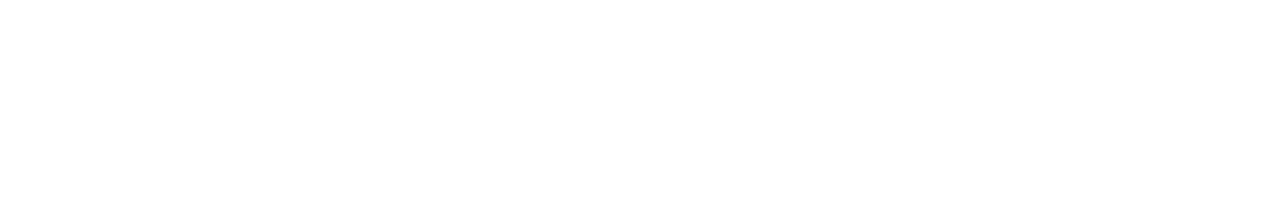
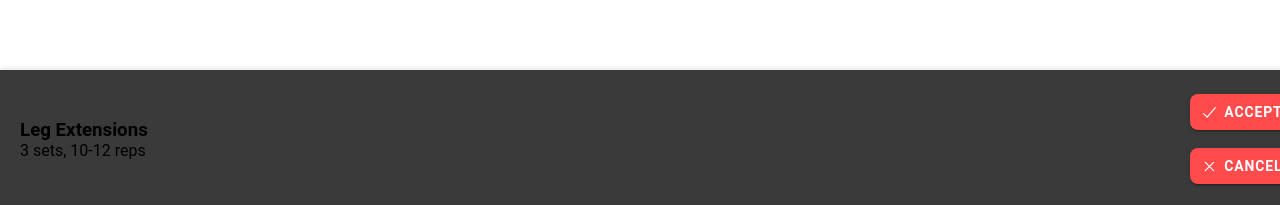
Before and after one commit to CSE437s/semester-project-group-8, a React (Vite) app in the folder LiftingApp/: page /Workout in a window 1280 px wide. Shown: the part 592-797 px from the top of the page. Built offline with nearby package versions, Linux system fonts and the light colour scheme; no server answers.

Commit message:
recommendation UI mostly done; the design still needs some work

```diff
--- a/LiftingApp/src/components/WorkoutForm.css
+++ b/LiftingApp/src/components/WorkoutForm.css
@@ -55,3 +55,38 @@
 .input-container > ion-input {
     width: 100%;
 }
+
+.recommendation-container {
+    position: fixed;
+    bottom: 0;
+    left: 0;
+    width: 100%;
+    background-color: #3a3a3a;
+    padding: 20px;
+    display: flex;
+    align-items: center;
+    justify-content: space-between;
+    box-shadow: 0 -2px 5px rgba(0,0,0,0.1);
+}
+
+.recommendation-details h3, .recommendation-details p {
+    margin: 0;
+}
+
+.recommendation-actions IonButton {
+    --background: transparent;
+    --background-activated: transparent;
+}
+
+.buttons-container {
+    display: flex;
+    flex-direction: column;
+    align-items: center;
+    gap: 10px;
+}
+
+.custom-button {
+    width: auto;
+    --border-radius: 8px;
+    font-weight: bold;
+}
--- a/LiftingApp/src/components/WorkoutForm.tsx
+++ b/LiftingApp/src/components/WorkoutForm.tsx
@@ -4,6 +4,7 @@ import { IonInput, IonList, IonButton, IonItem, IonModal } from '@ionic/react';
 import './WorkoutForm.css';
 import { useHistory } from 'react-router';
 import { checkmarkOutline, closeOutline } from 'ionicons/icons';
+import WorkoutRec from './WorkoutRec';
 
 
 function WorkoutForm() {
@@ -12,6 +13,8 @@ function WorkoutForm() {
     const [showModal, setShowModal] = useState(false);
     const [sets, setSets] = useState([]);
     const history = useHistory();
+    const [showRecommendation, setShowRecommendation] = useState(true); // for workout recommendation
+
     const apiUrl = import.meta.env.VITE_BACKEND_URL || 'http://localhost:3000';
     useEffect(() => {
         fetch(`${apiUrl}/getlifts`, {
@@ -133,6 +136,16 @@ function WorkoutForm() {
                 </IonList>
                 <IonButton onClick={() => setShowModal(false)}>Close</IonButton>
             </IonModal>
+            {showRecommendation && (
+            <WorkoutRec
+                onAccept={() => {
+                    setShowRecommendation(false);
+                }}
+                onCancel={() => {
+                    setShowRecommendation(false);
+                }}
+            />
+            )}
             {selectedExercises.map((exercise, exerciseIndex) => (
                 <div key={exerciseIndex} className="workout-container">
                     <div className="exercise-header">{exercise}</div>
--- /dev/null
+++ b/LiftingApp/src/components/WorkoutRec.tsx
@@ -0,0 +1,30 @@
+import React from 'react';
+import { IonIcon, IonButton } from '@ionic/react';
+import { checkmarkOutline, closeOutline } from 'ionicons/icons';
+
+function WorkoutRec({ onAccept, onCancel }) {
+    return (
+        <div className="recommendation-container">
+            {/* <IonIcon name="fitness-outline" /> Placeholder for the workout icon */}
+            <div className="recommendation-details">
+                <h3>Leg Extensions</h3>
+                <p>3 sets, 10-12 reps</p>
+            </div>
+            <div className="recommendation-actions">
+                <div className="buttons-container">
+                    <IonButton className="custom-button" expand="block" onClick={onAccept}>
+                        <IonIcon icon={checkmarkOutline} slot="start" />
+                        Accept
+                    </IonButton>
+                    <IonButton className="custom-button" expand="block" onClick={onCancel}>
+                        <IonIcon icon={closeOutline} slot="start" />
+                        Cancel
+                    </IonButton>
+                </div>
+            </div>
+        </div>
+    );
+}
+
+
+export default WorkoutRec;
```
